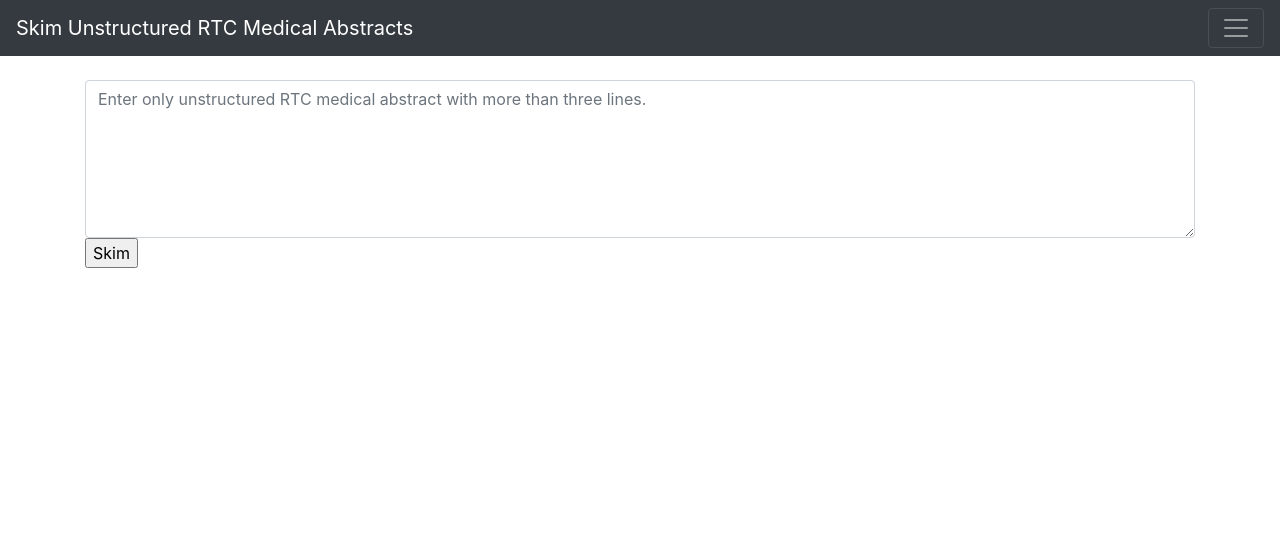
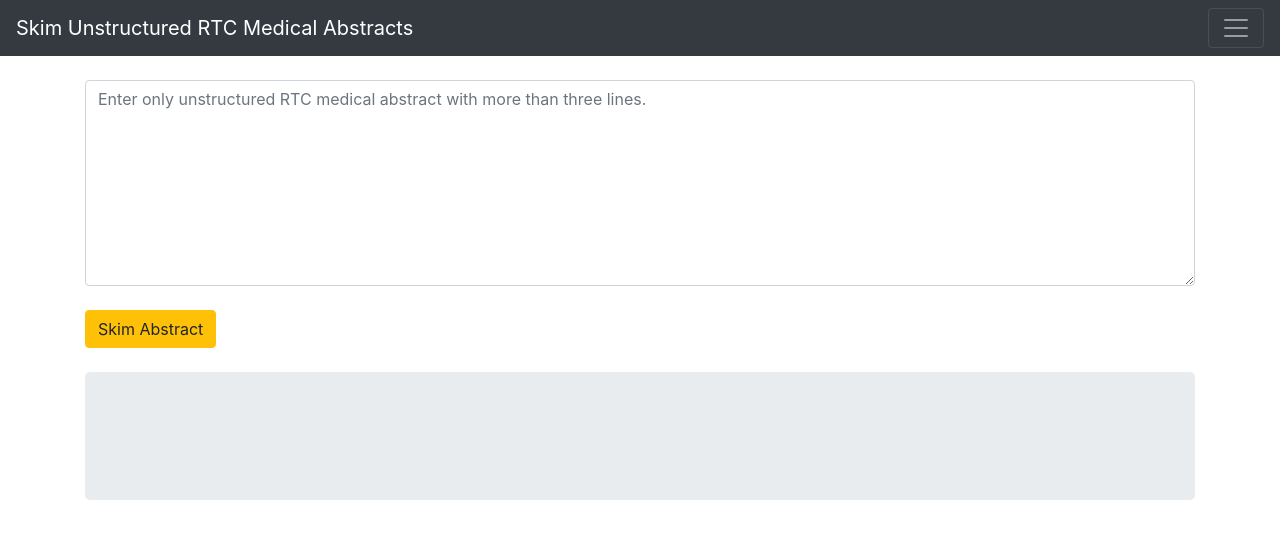
Before and after one commit to iamvigneshwars/Skim-Medical-Abstracts, a Flask app: template templates/main.html in a window 1280 px wide. Shown: the top 539 px of the page. Run offline with Flask 2, Linux system fonts and the light colour scheme; the template is opened without the code that fills it, so the values that code supplies are empty; some libraries are stand-ins or nearby versions.

Commit message:
Created basic clean front interface with flask

```diff
--- a/templates/main.html
+++ b/templates/main.html
@@ -1,25 +1,36 @@
 {% extends 'layout.html' %}
 
 {% block head %}
- <title>Skim Unstructured Medical Abstracts</title>
+<title>Skim Unstructured Medical Abstracts</title>
 {% endblock %}
 
 
 {% block body %}
 <!-- <h1>Skim Unstructured RTC Medical Abstracts</h1> -->
 <br>
-<form action ='/' method = 'POST'>
+<form action='/' method='POST'>
     <!-- <label for ='text'>Enter Unstructured Abstract:</label> -->
     <!-- <input class='form-control' type ='text' name ='text' id='text' placeholder="Enter Unstructured RTC medical abstract with more than three lines." aria-label='Enter Abstract' > -->
-    <textarea class="form-control" name = 'abstract' id="abstract" placeholder="Enter only unstructured RTC medical abstract with more than three lines." aria-label="Enter Abstract" rows="6"></textarea>
+    <textarea class="form-control" name='abstract' id="abstract"
+        placeholder="Enter only unstructured RTC medical abstract with more than three lines."
+        aria-label="Enter Abstract" rows="8"></textarea>
     <!-- Paste Abstract: <input type ='text' name ='abstract' id='abstract'> -->
-    <input type='submit' value='Skim'>
+    <br>
+    <input type='submit' class="override-button-font center-block btn btn-warning" value='Skim Abstract'>
 </form>
 
 <br>
-
-{% for result in results %}
+<div class="jumbotron">
+    <!-- <h1 class="display-4">Hello, world!</h1>
+    <p class="lead">This is a simple hero unit, a simple jumbotron-style component for calling extra attention to featured content or information.</p>
+    <hr class="my-4">
+    <p>It uses utility classes for typography and spacing to space content out within the larger container.</p>
+    <p class="lead">
+      <a class="btn btn-primary btn-lg" href="#" role="button">Learn more</a>
+    </p> -->
+    {% for result in results %}
     <h4>{{result.label}} :</h4>
     <p>{{result.sentence}}</p>
-{%endfor%}
+    {%endfor%}
+</div>
 {% endblock %}
```
